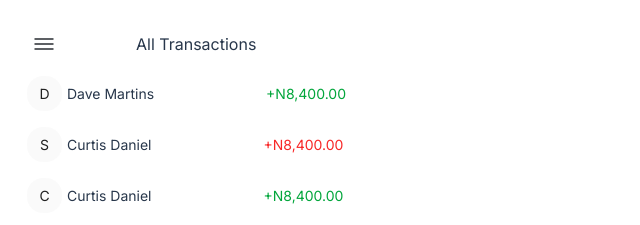
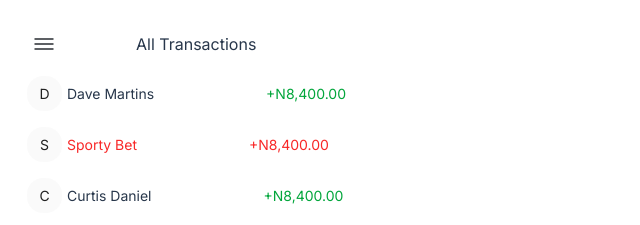
Before and after one commit to Maxwell011/moni-finance, a Next.js app: page /transaction in a window 1280 px wide. Shown: the top 225 px of the page, without its empty margins (0-640 px from the left). Built offline with nearby package versions, Linux system fonts and the light colour scheme.

Commit message:
changed text color

```diff
--- a/src/app/transaction/page.tsx
+++ b/src/app/transaction/page.tsx
@@ -22,7 +22,7 @@ const Transaction = () => {
             <p className='text-black'>S</p>
           </div>
           <div className='flex gap-28 items-center'>
-            <p className='text-sm text-[#28374b]'>Curtis Daniel</p>
+            <p className='text-sm text-[#f82828]'>Sporty Bet</p>
             <p className='text-[#f82828] text-sm'>+N8,400.00</p>
           </div>
         </div>
```
